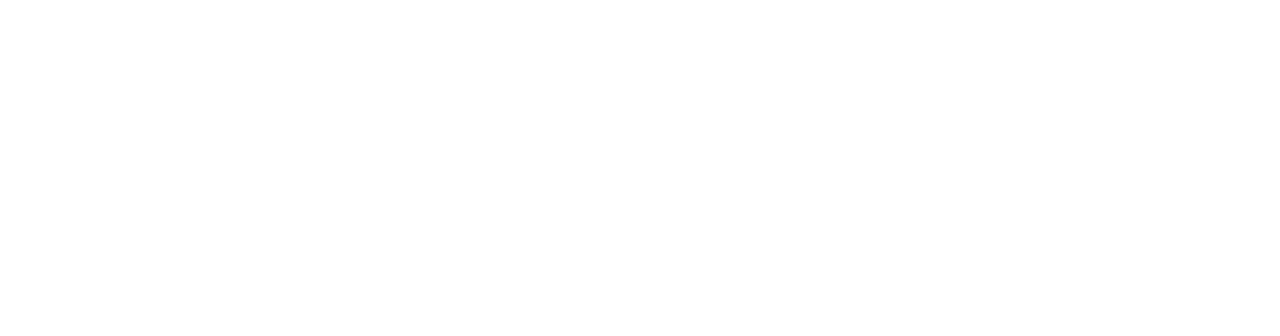
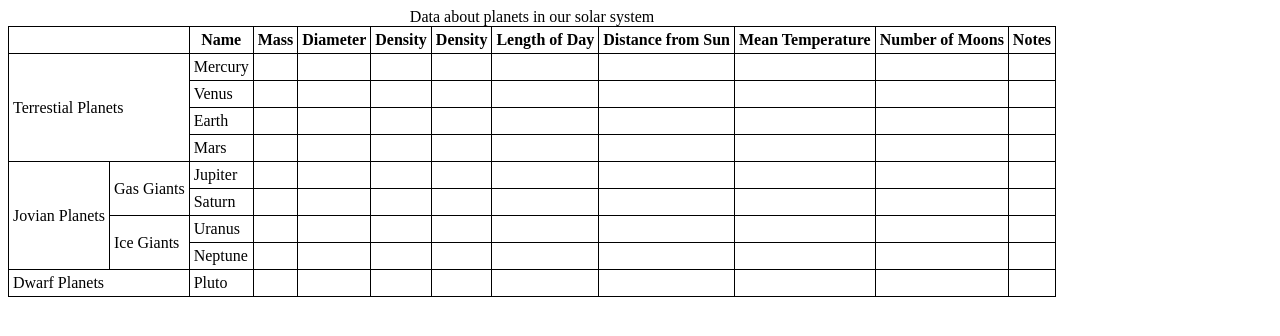
Before and after one commit to kmaustin32/odinProject, a plain HTML site: page html/MDNPlanetTable.html in a window 1280 px wide. Drawn offline with Linux system fonts and the light colour scheme.

Commit message:
Complete layout for headings left side

```diff
--- a/html/MDNPlanetTable.html
+++ b/html/MDNPlanetTable.html
@@ -3,9 +3,142 @@
 <head>
   <meta charset="UTF-8">
   <meta name="viewport" content="width=device-width, initial-scale=1.0">
+  <style>
+    table, thead, tbody, tr, th, td {
+      border: 1px solid black;
+      border-collapse: collapse;
+      padding: 4px;
+    }
+  </style>
   <title>Document</title>
 </head>
 <body>
-
+  <table>
+    <caption>Data about planets in our solar system</caption>
+    <thead>
+      <tr>
+        <th colspan="2"> </th>
+        <th>Name</th>
+        <th>Mass</th>
+        <th>Diameter</th>
+        <th>Density</th>
+        <th>Density</th>
+        <th>Length of Day</th>
+        <th>Distance from Sun</th>
+        <th>Mean Temperature</th>
+        <th>Number of Moons</th>
+        <th>Notes</th>
+      </tr>
+    </thead>
+    <tbody>
+      <tr>
+        <td colspan="2" rowspan="4">Terrestial Planets</td>
+        <td>Mercury</td>
+        <td></td>
+        <td></td>
+        <td></td>
+        <td></td>
+        <td></td>
+        <td></td>
+        <td></td>
+        <td></td>
+      </tr>
+      <tr>
+        <td>Venus</td>
+        <td></td>
+        <td></td>
+        <td></td>
+        <td></td>
+        <td></td>
+        <td></td>
+        <td></td>
+        <td></td>
+        <td></td>
+      </tr>
+      <tr>
+        <td>Earth</td>
+        <td></td>
+        <td></td>
+        <td></td>
+        <td></td>
+        <td></td>
+        <td></td>
+        <td></td>
+        <td></td>
+        <td></td>
+      </tr>
+      <tr>
+        <td>Mars</td>
+        <td></td>
+        <td></td>
+        <td></td>
+        <td></td>
+        <td></td>
+        <td></td>
+        <td></td>
+        <td></td>
+        <td></td>
+      </tr>
+      <tr>
+        <td colspan="1" rowspan="4">Jovian Planets</td>
+        <td colspan="1" rowspan="2">Gas Giants</td>
+        <td>Jupiter</td>
+        <td></td>
+        <td></td>
+        <td></td>
+        <td></td>
+        <td></td>
+        <td></td>
+        <td></td>
+        <td></td>
+      </tr>
+      <tr>
+        <td>Saturn</td>
+        <td></td>
+        <td></td>
+        <td></td>
+        <td></td>
+        <td></td>
+        <td></td>
+        <td></td>
+        <td></td>
+      </tr>
+      <tr>
+        <td colspan="1" rowspan="2">Ice Giants</td>
+        <td>Uranus</td>
+        <td></td>
+        <td></td>
+        <td></td>
+        <td></td>
+        <td></td>
+        <td></td>
+        <td></td>
+        <td></td>
+      </tr>
+      <tr>
+        <td>Neptune</td>
+        <td></td>
+        <td></td>
+        <td></td>
+        <td></td>
+        <td></td>
+        <td></td>
+        <td></td>
+        <td></td>
+      </tr>
+      <tr>
+        <td colspan="2">Dwarf Planets</td>
+        <td>Pluto</td>
+        <td></td>
+        <td></td>
+        <td></td>
+        <td></td>
+        <td></td>
+        <td></td>
+        <td></td>
+        <td></td>
+      </tr>
+    </tbody>
+  </table>
 </body>
 </html>
```
